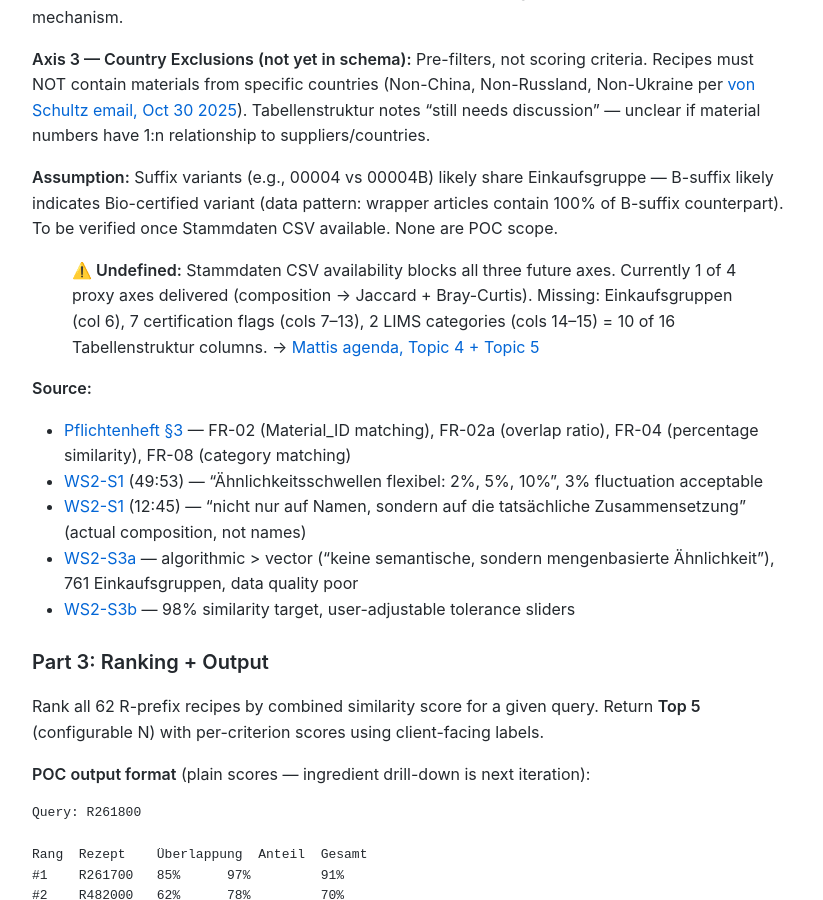
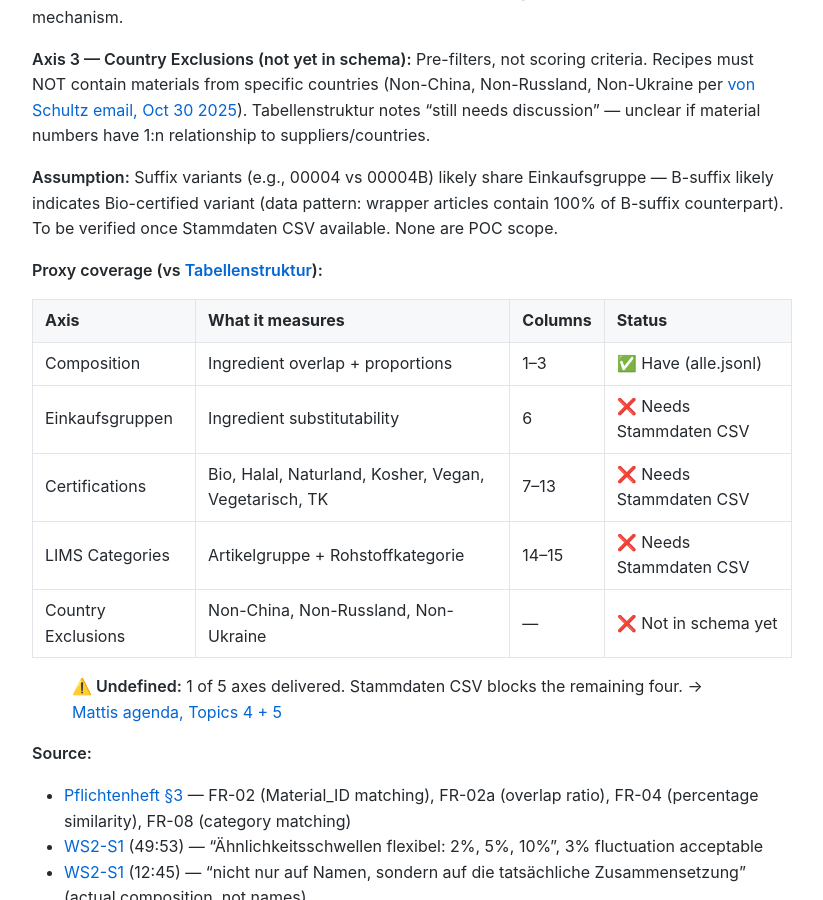
Before and after one commit to MariusWilsch/public-wilsch-ai-pages, a Jekyll site: the page built from project/avo_fullstack/design-doc-sossen-sourcing-poc.md, in a window 1280 px wide and 900 px high, scrolled down 4840 px. Shown: the whole window, without its empty margins (228-1051 px from the left). Built offline with Jekyll 4.4.1, drawn with Linux system fonts in a browser that asks for light colours; our own code applies the rules of GitHub Pages for plain Markdown files.

Commit message:
Sync from hippocampus 2026-02-13

```diff
--- a/project/avo_fullstack/design-doc-sossen-sourcing-poc.md
+++ b/project/avo_fullstack/design-doc-sossen-sourcing-poc.md
@@ -141,7 +141,17 @@ VLOG (non-GMO) is derived from article text, not a dedicated flag — different
 
 **Assumption:** Suffix variants (e.g., 00004 vs 00004B) likely share Einkaufsgruppe — B-suffix likely indicates Bio-certified variant (data pattern: wrapper articles contain 100% of B-suffix counterpart). To be verified once Stammdaten CSV available. None are POC scope.
 
-> **⚠️ Undefined:** Stammdaten CSV availability blocks all three future axes. Currently 1 of 4 proxy axes delivered (composition → Jaccard + Bray-Curtis). Missing: Einkaufsgruppen (col 6), 7 certification flags (cols 7–13), 2 LIMS categories (cols 14–15) = 10 of 16 Tabellenstruktur columns. → [Mattis agenda, Topic 4 + Topic 5](https://mariuswilsch.github.io/public-wilsch-ai-pages/project/avo_fullstack/meeting-agenda-mattis-data-confirmation)
+**Proxy coverage (vs [Tabellenstruktur](https://docs.google.com/spreadsheets/d/1GEXqdkFxCtA4xSUjFpZTBUBPk6O_Jx8G)):**
+
+| Axis | What it measures | Columns | Status |
+|------|-----------------|---------|--------|
+| Composition | Ingredient overlap + proportions | 1–3 | ✅ Have (alle.jsonl) |
+| Einkaufsgruppen | Ingredient substitutability | 6 | ❌ Needs Stammdaten CSV |
+| Certifications | Bio, Halal, Naturland, Kosher, Vegan, Vegetarisch, TK | 7–13 | ❌ Needs Stammdaten CSV |
+| LIMS Categories | Artikelgruppe + Rohstoffkategorie | 14–15 | ❌ Needs Stammdaten CSV |
+| Country Exclusions | Non-China, Non-Russland, Non-Ukraine | — | ❌ Not in schema yet |
+
+> **⚠️ Undefined:** 1 of 5 axes delivered. Stammdaten CSV blocks the remaining four. → [Mattis agenda, Topics 4 + 5](https://mariuswilsch.github.io/public-wilsch-ai-pages/project/avo_fullstack/meeting-agenda-mattis-data-confirmation)
 
 **Source:**
 - [Pflichtenheft §3](https://mariuswilsch.github.io/public-wilsch-ai-pages/project/avo_fullstack/pflichtenheft-ki-projekt-sossen-sourcing) — FR-02 (Material_ID matching), FR-02a (overlap ratio), FR-04 (percentage similarity), FR-08 (category matching)
```
